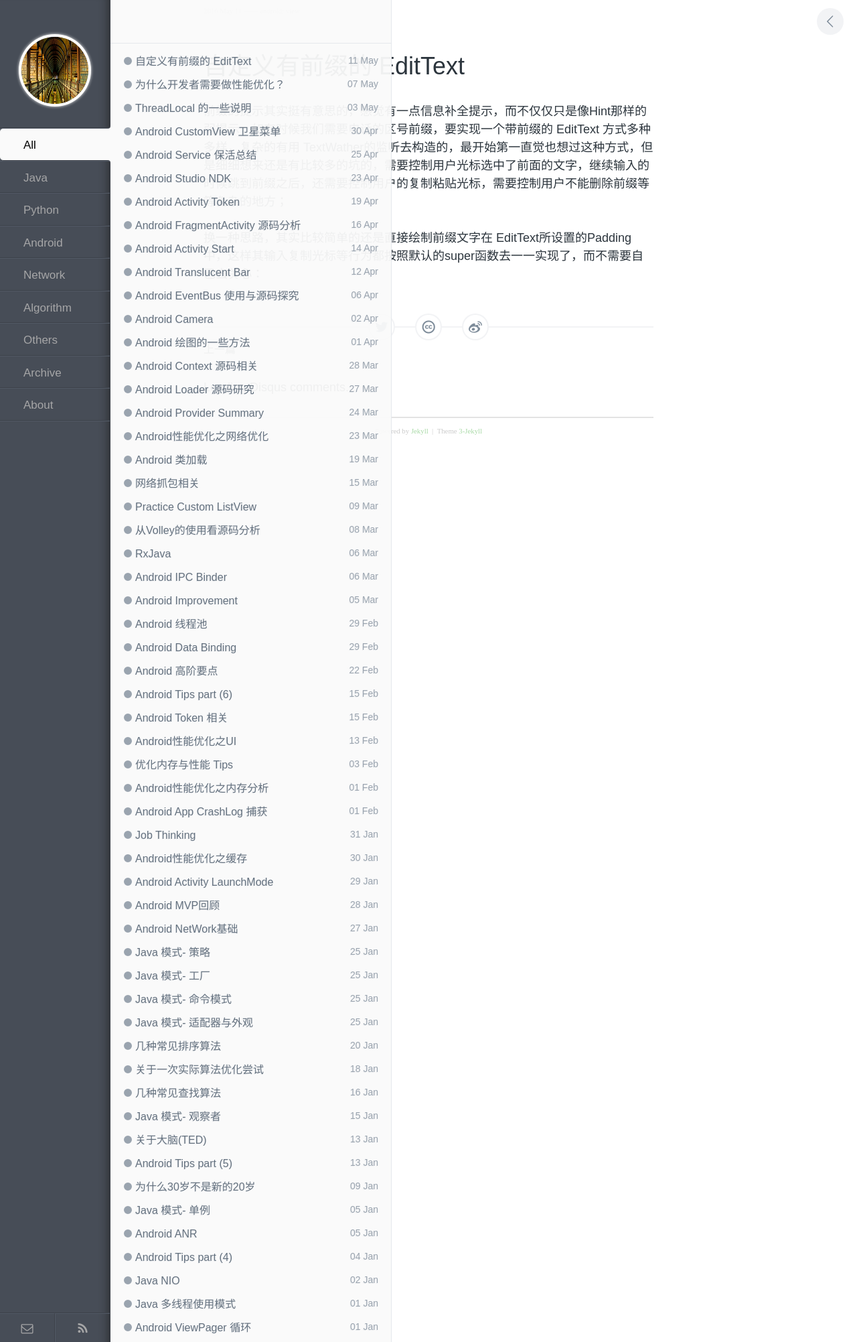
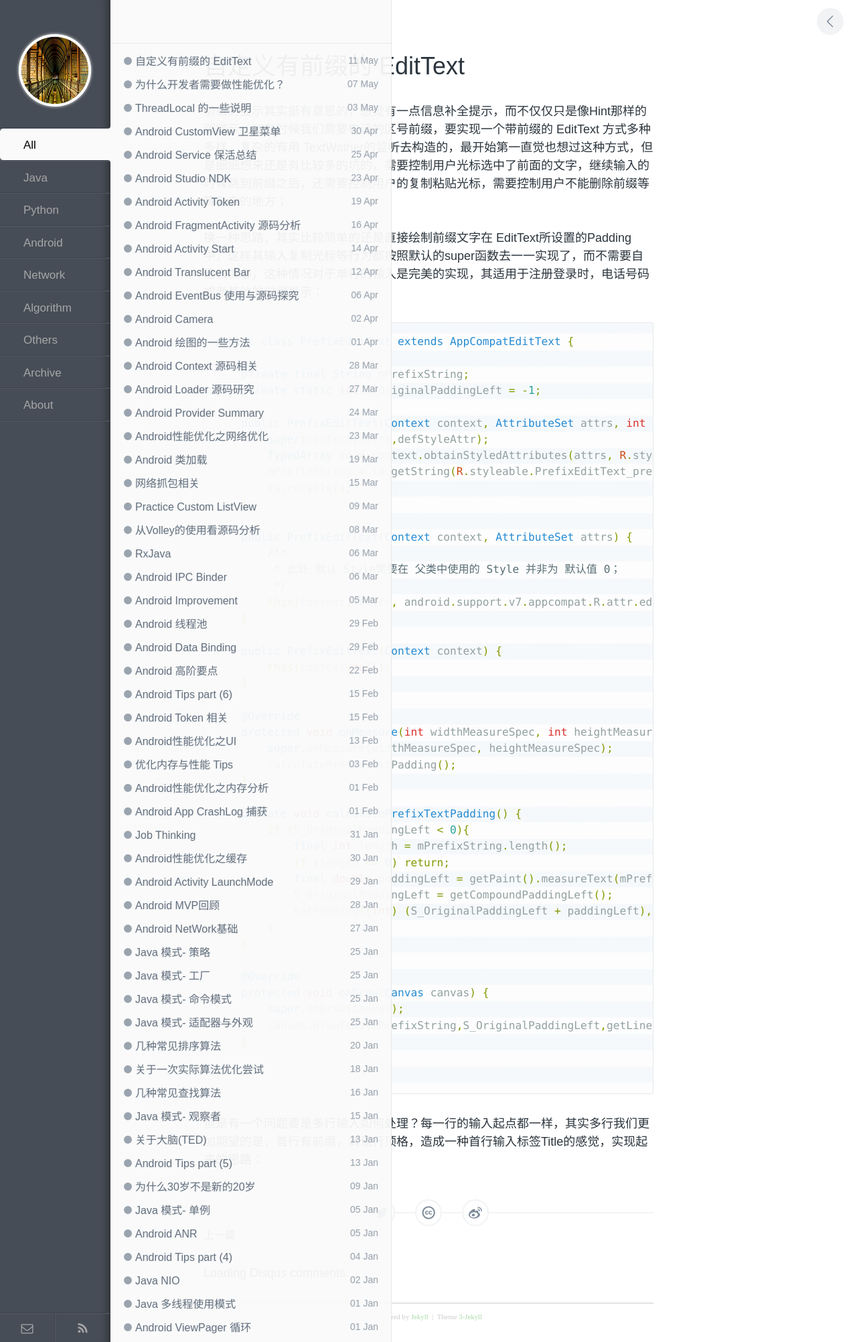
Before and after one commit to enlipan/enlipan.github.io, a Jekyll site: the page built from _posts/2016-05-11-custom-view-prefix-edittext.md, in a window 1280 px wide. Shown: the whole page at 67% size. Built offline with Jekyll 4.4.1, drawn with Linux system fonts in a browser that asks for light colours; nearby versions of some CDN libraries; comment, search, counter and statistics services are not loaded.

Commit message:
post android pages prefixeEditText

```diff
--- a/_posts/2016-05-11-custom-view-prefix-edittext.md
+++ b/_posts/2016-05-11-custom-view-prefix-edittext.md
@@ -7,4 +7,64 @@ keywords: [android, view]
 
 前缀的提示其实挺有意思的，感觉有一点信息补全提示，而不仅仅只是像Hint那样的弱提示，如有时候我们需要电话的区号前缀，要实现一个带前缀的 EditText  方式多种多样，复杂的有用 TextWather的监听去构造的，最开始第一直觉也想过这种方式，但是细细想来还是有比较多的坑的，需要控制用户光标选中了前面的文字，继续输入的时候跳到前缀之后，还需要控制用户的复制粘贴光标，需要控制用户不能删除前缀等等复杂的地方；
 
-换一种思路，其实比较简单的还是直接绘制前缀文字在 EditText所设置的Padding中，这样其输入复制光标等行为都按照默认的super函数去一一实现了，而不需要自己去关心：
+换一种思路，其实比较简单的还是直接绘制前缀文字在 EditText所设置的Padding中，这样其输入复制光标等行为都按照默认的super函数去一一实现了，而不需要自己去关心，这种情况对于单行的输入是完美的实现，其适用于注册登录时，电话号码或者其他的前缀显示：
+
+{% highlight java %}
+
+public class PrefixEditText extends AppCompatEditText {
+
+    private final String mPrefixString;
+    private static int S_OriginalPaddingLeft = -1;
+
+    public PrefixEditText(Context context, AttributeSet attrs, int defStyleAttr) {
+        super(context,attrs,defStyleAttr);
+        TypedArray ta = context.obtainStyledAttributes(attrs, R.styleable.PrefixEditText);
+        mPrefixString = ta.getString(R.styleable.PrefixEditText_prefix_text);
+        ta.recycle();
+    }
+
+    public PrefixEditText(Context context, AttributeSet attrs) {
+        /**
+         * 此处 默认 Style需要在 父类中使用的 Style 并非为 默认值 0；
+         */
+        this(context, attrs, android.support.v7.appcompat.R.attr.editTextStyle);
+    }
+
+    public PrefixEditText(Context context) {
+        this(context,null);
+    }
+
+    @Override
+    protected void onMeasure(int widthMeasureSpec, int heightMeasureSpec) {
+        super.onMeasure(widthMeasureSpec, heightMeasureSpec);
+        calculatePrefixTextPadding();
+    }
+
+    private void calculatePrefixTextPadding() {
+        if (S_OriginalPaddingLeft < 0){
+            final int length = mPrefixString.length();
+            if (length <= 0) return;
+            final double paddingLeft = getPaint().measureText(mPrefixString);
+            S_OriginalPaddingLeft = getCompoundPaddingLeft();
+            setPadding((int) (S_OriginalPaddingLeft + paddingLeft),getPaddingTop(),getPaddingRight(),getPaddingBottom());
+        }
+    }
+
+    @Override
+    protected void onDraw(Canvas canvas) {
+        super.onDraw(canvas);
+        canvas.drawText(mPrefixString,S_OriginalPaddingLeft,getLineBounds(0,null),getPaint());
+    }
+
+}
+
+{% endhighlight %}
+
+
+
+
+
+
+
+
+但是有一个问题要是多行输入如何处理？每一行的输入起点都一样，其实多行我们更加期望的是，首行有前缀，其他行顶格，造成一种首行输入标签Title的感觉，实现起来的思路：
--- a/pages/about.html
+++ b/pages/about.html
@@ -7,10 +7,9 @@ title: 关于我的二三事
   <h1 id="post__title" >关于我的二三事</h1>
   </center>
   <blockquote>
-  <p>希望十年后的自己回忆今天的我，就像今天的我回忆十年前的我，继续享受沉迷在未知的知识海洋，继续好奇而又安静，继续热血却不乏理智。</p>
+  <p>继续好奇而又安静，继续热血却不乏理智</p>
   <p>辛未年出生，最爱常德米粉</p>
-  <p>武汉求学六载，通信人</p>
-  <p>汇编、C/Cpp、C#、J2EE(Java/JavaScript)、Python</p>
+  <p>武汉求学，六载通信人</p>
   <p>从业互联网</p>
   <p>一枚谷歌粉</p>
   <p>Android Developer</p>
```
